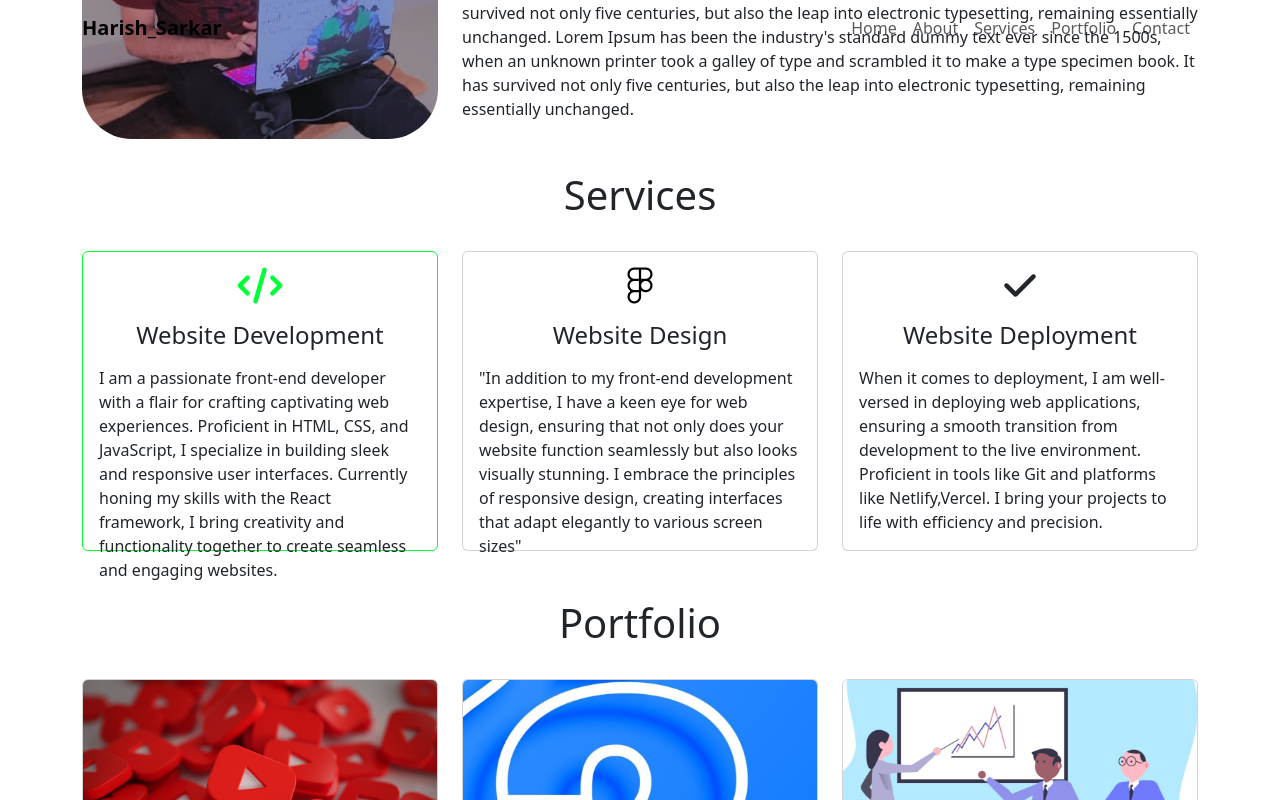
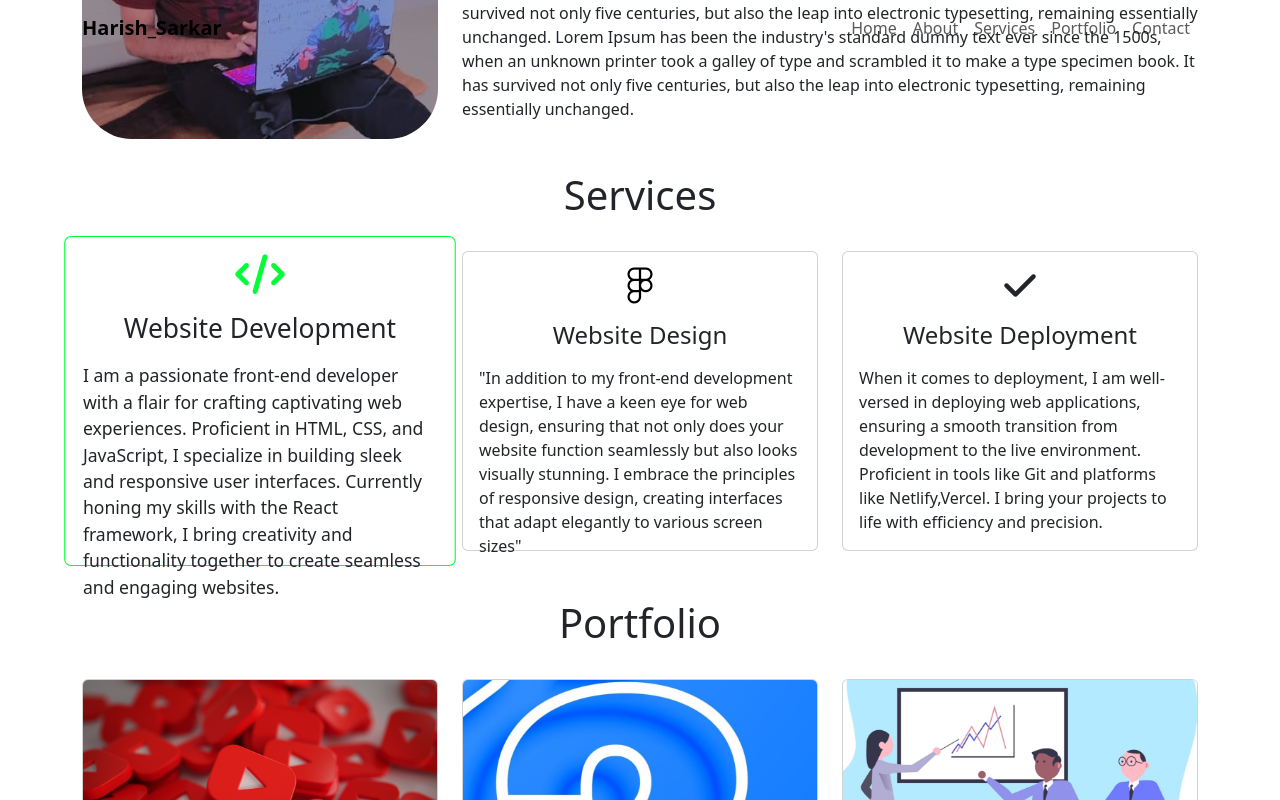
Before and after one commit to postboxhj/portf, a plain HTML site: page index.html in a window 1280 px wide. In both pictures the pointer is over the element 260 px from the left and 1615 px from the top of the page. Shown: the part 1215-2015 px from the top of the page. Drawn offline with nearby package versions, Linux system fonts and the light colour scheme.

```diff
--- a/style.css
+++ b/style.css
@@ -48,7 +48,12 @@
   text-align: center;
   width: 100%;
 }
-
+.card{
+  transition: transform 0.3s ease-in-out;
+}
+.card:hover {
+  transform: scale(1.1);
+}
 .card-title {
   text-align: center;
 }
```
Also changed, not shown: images/favicon.ico.
